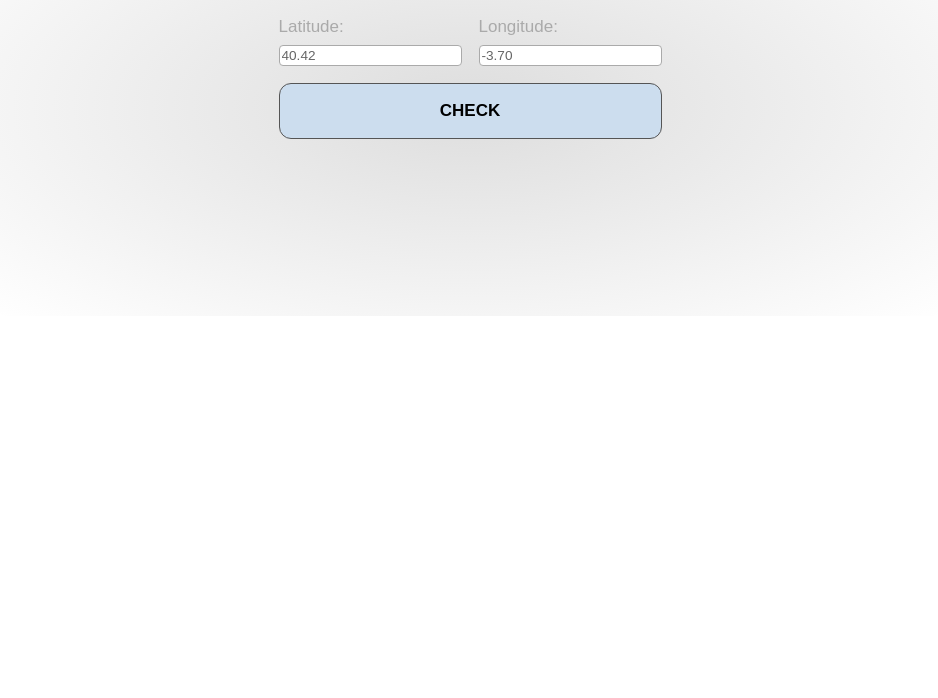
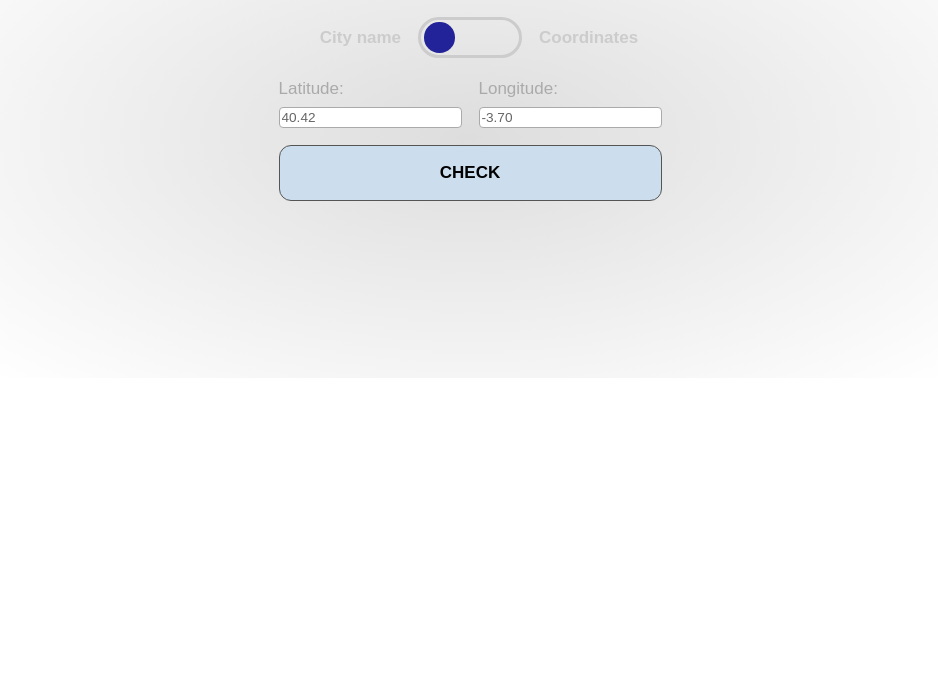
Before and after one commit to mustevenplay/weather-app, a website built with Parcel: page src/index.html in a window 1280 px wide. Shown: the part 102-800 px from the top of the page, without its empty margins (170-1108 px from the left). Built offline with nearby package versions, Linux system fonts and the light colour scheme; no server answers.

Commit message:
Query mode switch added functionless
For now, it's only the visual part of it.

```diff
--- a/src/index.css
+++ b/src/index.css
@@ -23,6 +23,58 @@ main {
 main > h1 {
   font-size: 2.8rem;
   text-shadow: -4px 4px 0 #AAF8;
+}
+
+#query-mode {
+  color: #CCC;
+  font-weight: bold;
+  display: flex;
+  justify-content: center;
+  align-items: center;
+  width: 100%;
+  margin-bottom: 1.2rem;
+}
+
+#query-mode > * {
+  width: calc(100%/3);
+}
+
+#query-mode > div:first-child {
+  padding-right: 1rem;
+  text-align: right;
+}
+
+#query-mode > div:last-child {
+  padding-left: 1rem;
+  text-align: left;
+}
+
+#query-switch {
+  display: flex;
+  width: 6rem;
+  align-items: center;
+  height: 2.1rem;
+  border: 3px solid #CCC;
+  border-radius: 2rem;
+  cursor: pointer;
+  transition: .2s;
+}
+
+#query-switch:hover {
+  border-color: #999;
+}
+
+#query-switch > div {
+  margin: 0 .2rem;
+  background-color: #229;
+  height: 1.8rem;
+  width: 1.8rem;
+  border-radius: 50%;
+  transition: .2s;
+}
+
+#query-switch:hover > div {
+  background-color: #44B;
 }
 
 #controls {
--- a/src/index.html
+++ b/src/index.html
@@ -12,6 +12,14 @@
     <main>
       <h1>Weather App</h1>
       <div id="control-container">
+        <!-- Query mode switch -->
+        <div id="query-mode">
+          <div class="query-mode-label">City name</div>
+          <div id="query-switch">
+              <div></div>
+          </div>
+          <div class="query-mode-label">Coordinates</div>
+        </div>
         <div id="controls">
           <label>Latitude:
             <input type="text" name="latitude" class="coordinate-directive" value="40.42">
```
